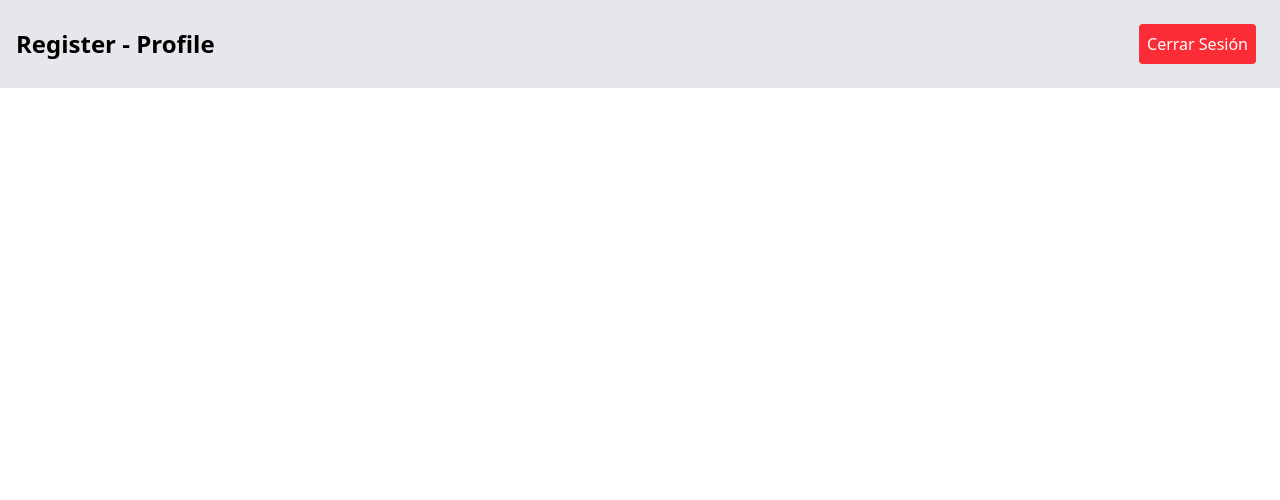
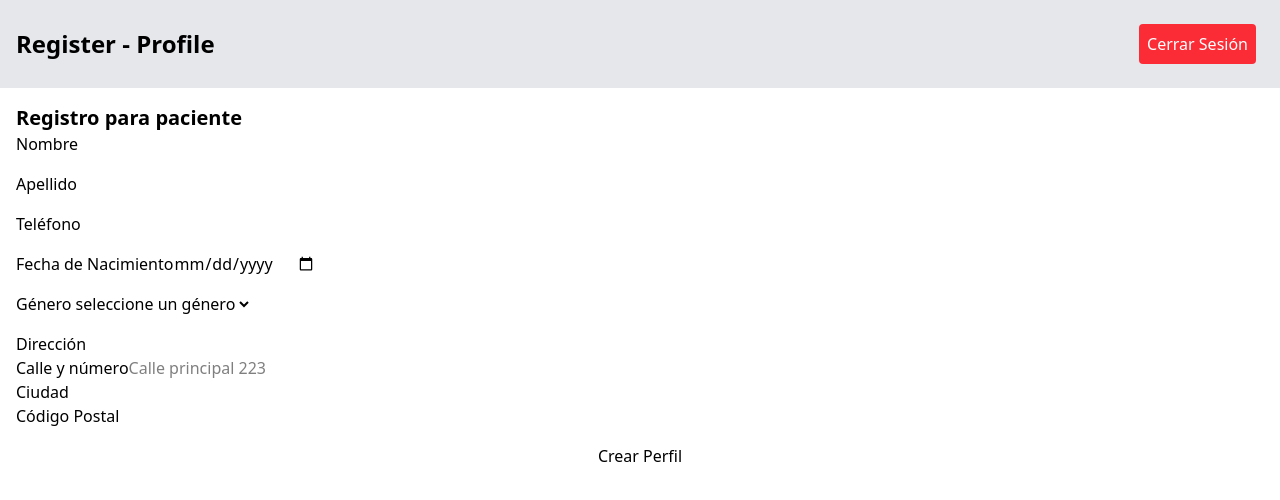
Before and after one commit to juarezdaniel97/medicat-front-end, a React (Vite) app: page /register-profile in a window 1280 px wide. Shown: the top 500 px of the page. Built offline with nearby package versions, Linux system fonts and the light colour scheme.

Commit message:
Registrar un usuario, selecconar tipo Paciente y mostrar el formulario para registrar un paciente y redirige al home de paciente

```diff
--- /dev/null
+++ b/src/components/forms/FormPatient.jsx
@@ -0,0 +1,113 @@
+import { useForm } from 'react-hook-form'
+import { usePatientContext } from '../../contexts/PatientContext';
+import { useNavigate } from 'react-router-dom';
+import { Loader2 } from 'lucide-react';
+
+const FormPatient = () => {
+
+    const { createPatient, loading, error } = usePatientContext();
+    const {register, handleSubmit, formState: {errors} } = useForm();
+
+    const navigate = useNavigate();
+
+    const onSubmit = async (data) => {
+        const userData = {
+            firstName: data.firstName,
+            lastName: data.lastName,
+            phoneNumber: data.phoneNumber,
+            dateOfBirth: data.dateOfBirth,
+            gender: data.gender,
+            address: {
+                street: data.street,
+                city: data.city,
+                zipCode: data.zipCode
+            },
+            profileType: "patient"
+        };
+
+        const response = await createPatient(userData);
+
+        if (response){
+            navigate('/patient/perfil');
+        }
+        //navigate("/patient")
+    }
+
+    return (
+        <form onSubmit={handleSubmit(onSubmit)} className='flex flex-col gap-4'>
+            {
+                error &&
+                (
+                    <div className="mb-4 p-3 bg-red-100 text-red-700 rounded-md text-sm">
+                        {error}
+                    </div>
+                )
+            }
+            <div>
+                <label htmlFor="firstName">Nombre</label>
+                <input type="text" id="firstName" {...register("firstName", { required: true })} />
+                {errors.firstName && <span>Este campo es requerido</span>}
+            </div>
+            <div>
+                <label htmlFor="lastName">Apellido</label>
+                <input type="text" id="lastName" {...register("lastName", { required: true })} />
+                {errors.lastName && <span>Este campo es requerido</span>}
+            </div>
+            <div>
+                <label htmlFor="phoneNumber">Teléfono</label>
+                <input type="text" id="phoneNumber" {...register("phoneNumber", { required: true })} />
+                {errors.phoneNumber && <span>Este campo es requerido</span>}
+            </div>
+            <div>
+                <label htmlFor="dateOfBirth">Fecha de Nacimiento</label>
+                <input type="date" id="dateOfBirth" {...register("dateOfBirth", { required: true })} />
+                {errors.dateOfBirth && <span>Este campo es requerido</span>}
+            </div>
+
+            <div>
+                <label htmlFor="gender">Género</label>
+                <select id="gender" {...register("gender", { required: true })}>
+                    <option value="">seleccione un género</option>
+                    <option value="M">Masculino</option>
+                    <option value="F">Femenino</option>
+                    <option value="X">Otro</option>
+                </select>
+                {errors.gender && <span>Este campo es requerido</span>}
+            </div>
+
+            <div>
+                <h1>Dirección</h1>
+                <div>
+                    <label htmlFor="street">Calle y número</label>
+                    <input type="text"id='street'placeholder='Calle principal 223' {...register("street", { required: true })} />
+                    {errors.street && <span>Este campo es requerido</span>}
+                </div>
+
+                <div>
+                    <label htmlFor="city">Ciudad</label>
+                    <input type="text" id='city' {...register("city", {required:true})} />
+                    {errors.city && <span>Este campo es requerido</span>}
+                </div>
+
+                <div>
+                    <label htmlFor="zipCode">Código Postal</label>
+                    <input type="text" id='zipCode' {...register("zipCode")}/>
+                </div>
+            </div>
+
+            <button
+                type='submit'
+                disabled={loading}
+            >
+                {loading ? (
+                    <span>
+                        <Loader2 className='animate-spin mr-2'/>
+                        Registrando...
+                    </span>
+                ): ("Crear Perfil")}
+            </button>
+        </form>
+    )
+}
+
+export default FormPatient
--- a/src/components/ui/SelectorProfile.jsx
+++ b/src/components/ui/SelectorProfile.jsx
@@ -3,7 +3,7 @@ import { useAuthContext } from '../../contexts/AuthContext';
 
 const SelectorProfile = () => {
 
-    const {logout} = useAuthContext();
+    const {logout, success} = useAuthContext();
     const navigate = useNavigate();
 
 
@@ -11,6 +11,9 @@ const SelectorProfile = () => {
         logout();
         navigate("/");
     }
+
+    console.log("success - registro: -->", success);
+
 
         return (
         <>
@@ -29,17 +32,19 @@ const SelectorProfile = () => {
                 <p className='text-lg'>Por favor selecciona un perfil para continuar</p>
                 <div className='flex flex-col gap-4 mt-4'>
                     <button
-                        onClick={() => navigate("/register-profile")}
+                        onClick={() => navigate("/register-profile", {state: {profile: "paciente"}})}
                         className='bg-blue-500 text-white rounded p-2 cursor-pointer'>
                             Paciente
                     </button>
 
                     <button
+                        onClick={() => navigate("/register-profile", {state: {profile: "medico"}})}
                         className='bg-blue-500 text-white rounded p-2 cursor-pointer'>
                             Medico
                     </button>
 
                     <button
+                        onClick={() => navigate("/register-profile", {state: {profile: "administrador"}})}
                         className='bg-blue-500 text-white rounded p-2 cursor-pointer'>
                             Administrador
                     </button>
--- a/src/hooks/useAuth.js
+++ b/src/hooks/useAuth.js
@@ -51,7 +51,7 @@ export const useAuth = () =>{
         setSuccess(null);
 
         try {
-            // Verificar si el usuario ya está autenticado
+
             const response = await loginUser({ email, password });
             const { token } = response.data;
             const decoded = jwtDecode(token);
@@ -99,13 +99,13 @@ export const useAuth = () =>{
 
             const decoded = jwtDecode(token);
 
-            setUser(decoded);
             localStorage.setItem("token", token);
 
-            //Configurar el token en los headers de las peticiones
             api.defaults.headers.common["Authorization"] = `Bearer ${token}`;
 
+            setUser(decoded);
             setSuccess(response.data.message);
+            setIsAuthenticated(true)
 
             return true;
 
--- a/src/hooks/usePatient.js
+++ b/src/hooks/usePatient.js
@@ -1,5 +1,5 @@
 import { set } from "react-hook-form";
-import api_patient, { getPatientApi, getPatientTurnoApi } from "../services/patient";
+import api_patient, { createPatientApi, getPatientApi, getPatientTurnoApi } from "../services/patient";
 import { useState } from "react";
 import { jwtDecode } from "jwt-decode";
 
@@ -9,6 +9,7 @@ export const usePatient = () => {
     const [error, setError] = useState(null);
     const [dataPatient, setDataPatient] = useState(null);
     const [agenda, setAgenda] = useState(null);
+    const [success, setSuccess] = useState(null);
 
 
     const getAppointment = async (id) => {
@@ -56,6 +57,30 @@ export const usePatient = () => {
         }
     }
 
+    const createPatient = async (data) =>{
+        setLoading(true);
+        setError(null);
+
+        try {
+            const token = localStorage.getItem("token");
+            api_patient.defaults.headers.common["Authorization"] = `Bearer ${token}`;
+
+            const response = await createPatientApi(data);
+
+            setSuccess("Datos creados correctamente");
+            return response.data;
+
+
+        } catch (err) {
+            console.error("Error durante el registr de datos del paciente. ", err);
+            const errorMessage = `${ err.response?.data?.message}, ${err.response?.data?.error}` || "Error al registrar datos del paciente";
+            setError(errorMessage);
+
+        }finally {
+            setLoading(false);
+        }
+    }
+
     return {
         getAppointment,
         getPatient,
@@ -64,6 +89,8 @@ export const usePatient = () => {
         dataPatient,
         setDataPatient,
         agenda,
-        setAgenda
+        setAgenda,
+        createPatient,
+        success
     };
 }
--- a/src/pages/auth/Register.jsx
+++ b/src/pages/auth/Register.jsx
@@ -10,17 +10,18 @@ const Register = () => {
 
     const onSubmit = async (data) => {
 
-            const response = await addUser(data);
+        const response = await addUser(data);
 
-                if (response) {
-                navigate("/selector-profile", { replace: true });
+            if (response) {
+                navigate("/selector-profile");
             }
+        //navigate("/selector-profile", { replace: true });
     }
 
     return (
         <div>
-            <h1>Registro</h1>
-            <form onSubmit={handleSubmit(onSubmit)} className='flex flex-col gap-4'>
+            <h1>Registro Usuario</h1>
+            <form onSubmit={handleSubmit(onSubmit)}>
                 {
                     error &&
                     (
@@ -30,12 +31,12 @@ const Register = () => {
                     )
                 }
                 <div>
-                    <label htmlFor="email">Email</label>
+                    <label htmlFor="email">Email: </label>
                     <input type="email" id="email" {...register("email", { required: true })} />
                     {errors.email && <span>Este campo es requerido</span>}
                 </div>
                 <div>
-                    <label htmlFor="password">Contraseña</label>
+                    <label htmlFor="password">Contraseña: </label>
                     <input type="password" id="password" {...register("password", { required: true })} />
                     {errors.password && <span>Este campo es requerido</span>}
                 </div>
--- a/src/pages/auth/RegisterProfile.jsx
+++ b/src/pages/auth/RegisterProfile.jsx
@@ -1,11 +1,16 @@
-import React from 'react'
 import { useAuthContext } from '../../contexts/AuthContext';
-import { useNavigate } from 'react-router-dom';
+import { useLocation, useNavigate } from 'react-router-dom';
+import FormPatient from '../../components/forms/FormPatient';
 
 const RegisterProfile = () => {
 
-    const {logout} = useAuthContext();
+    const { logout } = useAuthContext();
+
     const navigate = useNavigate();
+    const location = useLocation();
+
+
+    const profileType = location.state?.profile || "paciente"; // Defecto paciente
 
     const handleLogout = () =>{
         logout();
@@ -24,6 +29,34 @@ const RegisterProfile = () => {
                     Cerrar Sesión
                 </button>
         </div>
+
+
+            <div className='p-4'>
+                <h2 className='text-xl font-bold'>Registro para {profileType}</h2>
+                {profileType === "paciente" && (
+                    <FormPatient/>
+                )}
+                {profileType === "medico" && (
+                    <form>
+                        <label>Nombre:</label>
+                        <input type="text" className="border p-2 mb-4" />
+                        <label>Especialidad:</label>
+                        <input type="text" className="border p-2 mb-4" />
+                        <label>Precio de consulta:</label>
+                        <input type="number" className="border p-2 mb-4" />
+                        {/* Otros campos específicos para médico */}
+                    </form>
+                )}
+                {profileType === "administrador" && (
+                    <form>
+                        <label>Nombre:</label>
+                        <input type="text" className="border p-2 mb-4" />
+                        <label>Departamento:</label>
+                        <input type="text" className="border p-2 mb-4" />
+                        {/* Otros campos específicos para administrador */}
+                    </form>
+                )}
+            </div>
         </>
     )
 }
```
